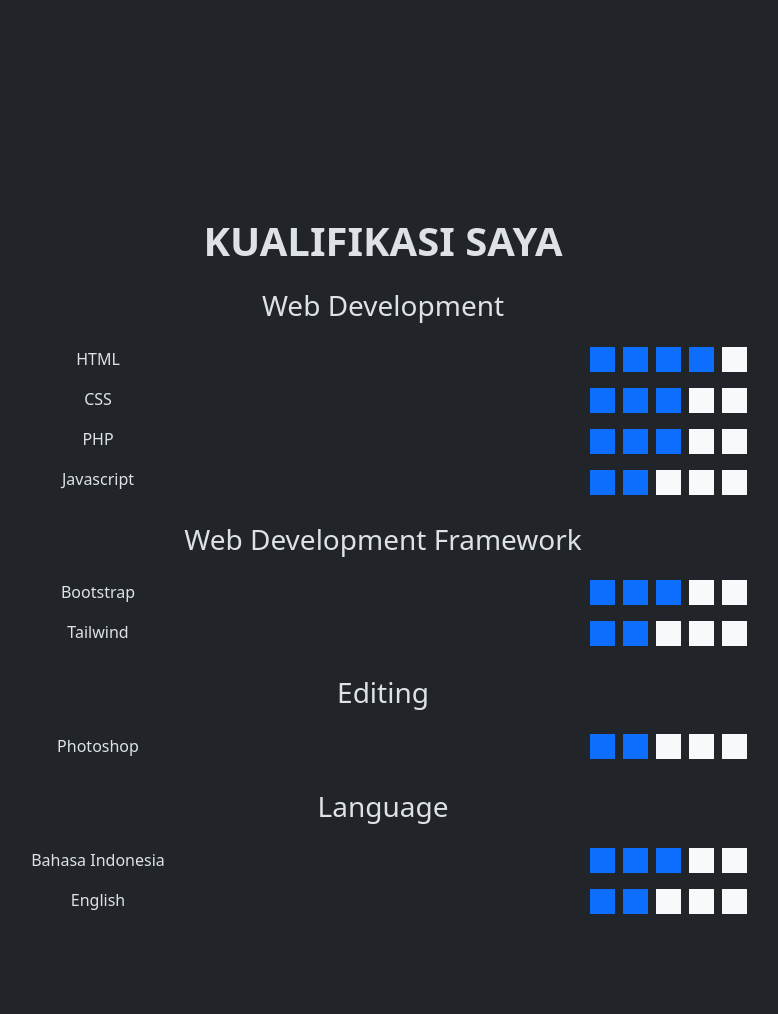
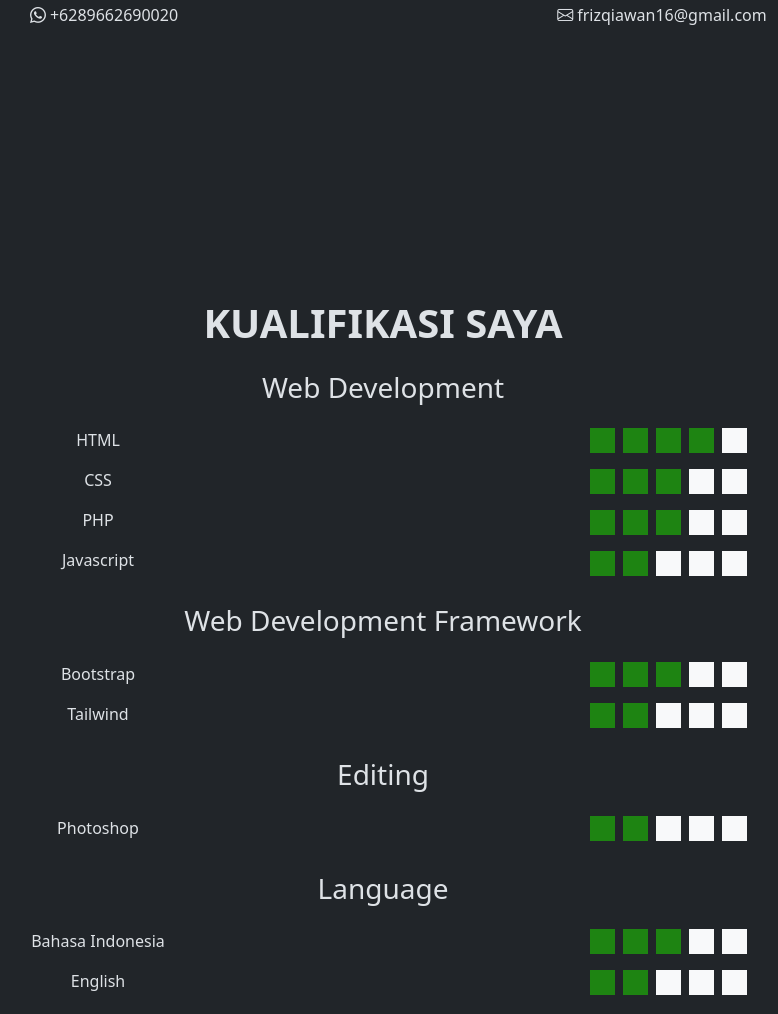
Before and after one commit to Fahrezi7777/fahrezi-portfolio.github.io, a plain HTML site: page index.html in a window 1280 px wide. Shown: the part 946-1960 px from the top of the page, without its empty margins (257-1035 px from the left). Drawn offline with nearby package versions, Linux system fonts and the light colour scheme.

Commit message:
Add files via upload

```diff
--- a/index.html
+++ b/index.html
@@ -14,10 +14,7 @@
   <link rel="stylesheet" href="css/style.css">
 
   <style>
-    .small-box {
-      width: 25px;
-      height: 25px;
-    }
+
   </style>
 </head>
 
@@ -34,7 +31,7 @@
       </button>
       <div class="collapse navbar-collapse" id="navbarNavAltMarkup">
         <div class="navbar-nav ms-auto me-lg-3">
-          <a class="nav-link active" aria-current="page" href="#">Home</a>
+          <a class="nav-link" aria-current="page" href="#home">Home</a>
           <a class="nav-link" href="#about">Tentang Saya</a>
           <a class="nav-link" href="#qualification">Kualifikasi Saya</a>
           <a class="nav-link" href="#project">Projects</a>
@@ -73,6 +70,16 @@
               studi Teknik
               Informatika. Saya termasuk orang yang dapat dihandalkan baik individual maupun kelompok.</p>
           </div>
+          <h4 class="text-center fs-3 fw-bold text-uppercase
+          ">My Contact</h4>
+          <div class="col-md-12 d-flex justify-content-between">
+            <div class="col-md-6 text-center">
+              <p><i class="bi bi-whatsapp me-1"></i>+6289662690020</p>
+            </div>
+            <div class="col-md-6 text-center">
+              <p><i class="bi bi-envelope me-1"></i>frizqiawan16@gmail.com</p>
+            </div>
+          </div>
           <!-- <div class="col-md-6 mb-2"></div> -->
         </div>
       </section>
@@ -103,29 +110,29 @@
           </div>
           <div class="col-sm-6 col-8">
             <div class="col-md-12 d-flex justify-content-center mt-3 gap-2 flex-row">
-              <div class="small-box bg-primary border-1"></div>
-              <div class="small-box bg-primary border-1"></div>
-              <div class="small-box bg-primary border-1"></div>
-              <div class="small-box bg-primary border-1"></div>
+              <div class="small-box border-1"></div>
+              <div class="small-box border-1"></div>
+              <div class="small-box border-1"></div>
+              <div class="small-box border-1"></div>
               <div class="small-box bg-light border-1"></div>
             </div>
             <div class="col-md-12 d-flex justify-content-center mt-3 gap-2 flex-row">
-              <div class="small-box bg-primary border-1"></div>
-              <div class="small-box bg-primary border-1"></div>
-              <div class="small-box bg-primary border-1"></div>
+              <div class="small-box border-1"></div>
+              <div class="small-box border-1"></div>
+              <div class="small-box border-1"></div>
               <div class="small-box bg-light border-1"></div>
               <div class="small-box bg-light border-1"></div>
             </div>
             <div class="col-md-12 d-flex justify-content-center mt-3 gap-2 flex-row">
-              <div class="small-box bg-primary border-1"></div>
-              <div class="small-box bg-primary border-1"></div>
-              <div class="small-box bg-primary border-1"></div>
+              <div class="small-box border-1"></div>
+              <div class="small-box border-1"></div>
+              <div class="small-box border-1"></div>
               <div class="small-box bg-light border-1"></div>
               <div class="small-box bg-light border-1"></div>
             </div>
             <div class="col-md-12 d-flex justify-content-center mt-3 gap-2 flex-row">
-              <div class="small-box bg-primary border-1"></div>
-              <div class="small-box bg-primary border-1"></div>
+              <div class="small-box border-1"></div>
+              <div class="small-box border-1"></div>
               <div class="small-box bg-light border-1"></div>
               <div class="small-box bg-light border-1"></div>
               <div class="small-box bg-light border-1"></div>
@@ -149,15 +156,15 @@
           </div>
           <div class="col-sm-6 col-8">
             <div class="col-md-12 d-flex justify-content-center align-items-center mt-3 gap-2 flex-row">
-              <div class="small-box bg-primary border-1"></div>
-              <div class="small-box bg-primary border-1"></div>
-              <div class="small-box bg-primary border-1"></div>
+              <div class="small-box border-1"></div>
+              <div class="small-box border-1"></div>
+              <div class="small-box border-1"></div>
               <div class="small-box bg-light border-1"></div>
               <div class="small-box bg-light border-1"></div>
             </div>
             <div class="col-md-12 d-flex justify-content-center align-items-center mt-3 gap-2 flex-row">
-              <div class="small-box bg-primary border-1"></div>
-              <div class="small-box bg-primary border-1"></div>
+              <div class="small-box border-1"></div>
+              <div class="small-box border-1"></div>
               <div class="small-box bg-light border-1"></div>
               <div class="small-box bg-light border-1"></div>
               <div class="small-box bg-light border-1"></div>
@@ -181,8 +188,8 @@
           </div>
           <div class="col-sm-6 col-8">
             <div class="col-md-12 d-flex justify-content-center align-items-center mt-3 gap-2 flex-row">
-              <div class="small-box bg-primary border-1"></div>
-              <div class="small-box bg-primary border-1"></div>
+              <div class="small-box border-1"></div>
+              <div class="small-box border-1"></div>
               <div class="small-box bg-light border-1"></div>
               <div class="small-box bg-light border-1"></div>
               <div class="small-box bg-light border-1"></div>
@@ -210,15 +217,15 @@
           </div>
           <div class="col-sm-6 col-8">
             <div class="col-md-12 d-flex justify-content-center align-items-center mt-3 gap-2 flex-row">
-              <div class="small-box bg-primary border-1"></div>
-              <div class="small-box bg-primary border-1"></div>
-              <div class="small-box bg-primary border-1"></div>
+              <div class="small-box border-1"></div>
+              <div class="small-box border-1"></div>
+              <div class="small-box border-1"></div>
               <div class="small-box bg-light border-1"></div>
               <div class="small-box bg-light border-1"></div>
             </div>
             <div class="col-md-12 d-flex justify-content-center align-items-center mt-3 gap-2 flex-row">
-              <div class="small-box bg-primary border-1"></div>
-              <div class="small-box bg-primary border-1"></div>
+              <div class="small-box border-1"></div>
+              <div class="small-box border-1"></div>
               <div class="small-box bg-light border-1"></div>
               <div class="small-box bg-light border-1"></div>
               <div class="small-box bg-light border-1"></div>
@@ -309,7 +316,10 @@
   <!-- Footer -->
 
   <section id="footer" class="mt-3 py-3 bg-dark-subtle d-flex justify-content-center">
-    <p class="text-center">2023<sup>&copy;</sup> dibuat dengan<span>&#128151;</span>Oleh Fahrezi Rizqiawan</p>
+    <div class="row d-flex justify-content-between">
+      <p class="text-center">2023<sup>&copy;</sup> dibuat dengan<span>&#128151;</span>Oleh Fahrezi Rizqiawan</p>
+    </div>
+
   </section>
 
   <!-- End of Footer -->
```
Also changed, not shown: css/style.css.
